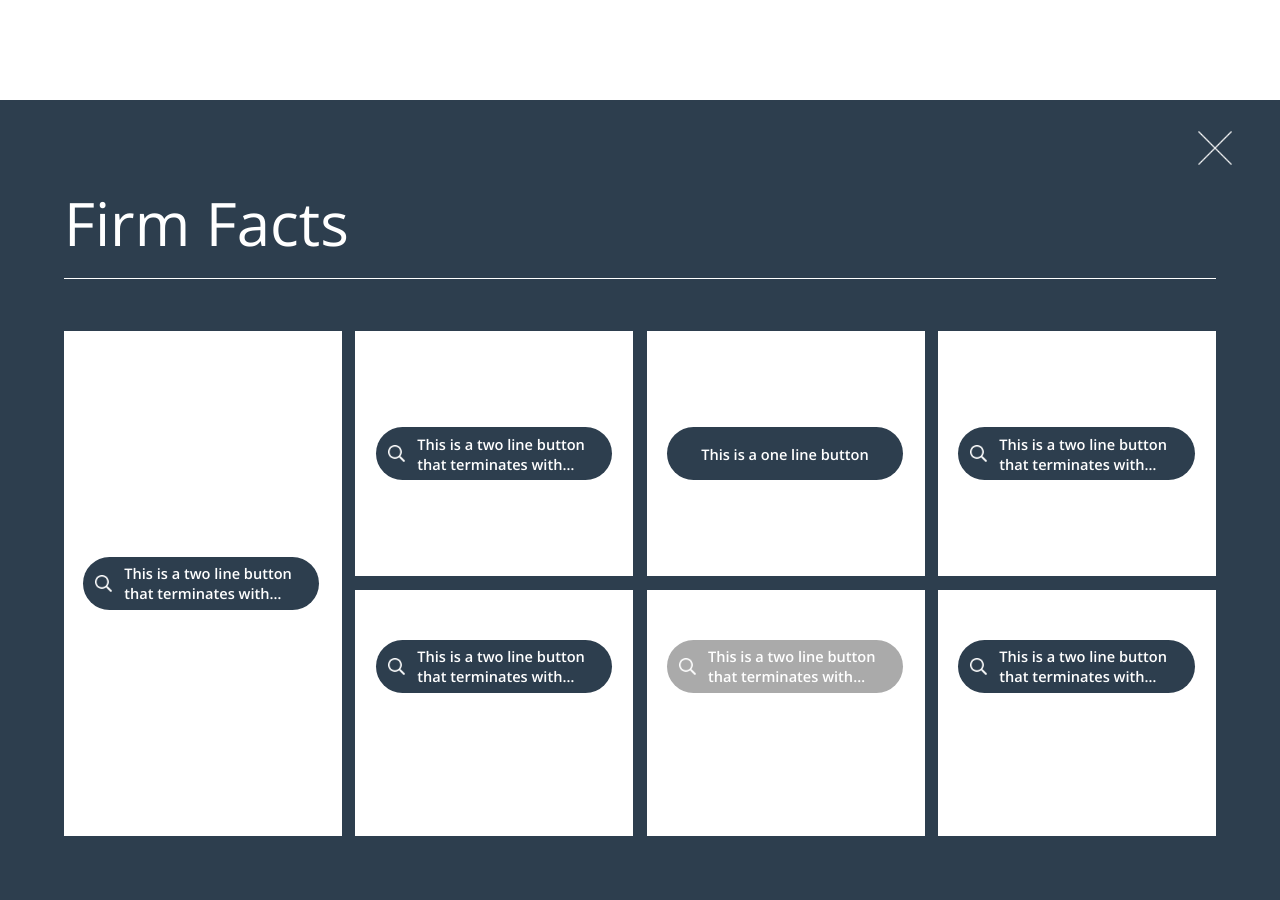
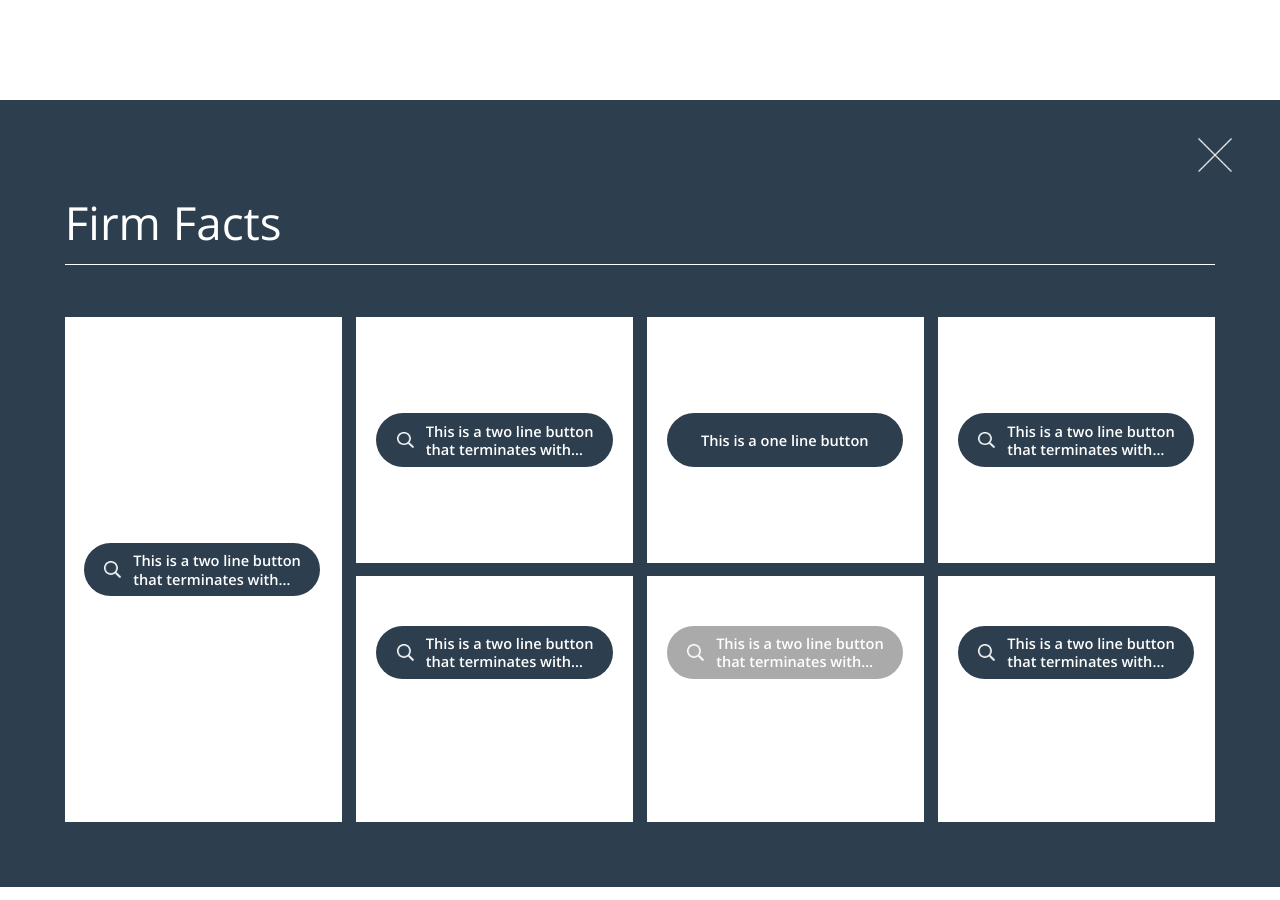
Before and after one commit to SthanleyZ/Challenge, a React (Vite) app: page / in a window 1280 px wide. Built offline with nearby package versions, Linux system fonts and the light colour scheme.

Commit message:
feat(challenge): scalling proportions

```diff
--- a/src/components/Button/Button.module.scss
+++ b/src/components/Button/Button.module.scss
@@ -1,7 +1,6 @@
 .button {
-  width: clamp(40px, 310px, 18.46vw);
-  height: clamp(40px, 70px, 4.17vw);
-  padding: clamp(8px, 16px, 0.952381vw);
+  width: clamp(141.7px, 310px, 18.46vw);
+  height: clamp(32px, 70px, 4.17vw);
   border: none;
   color: white;
   display: flex;
@@ -12,6 +11,10 @@
   border-radius: 70px;
   background-color: #2D3E4E;
 
+  &.icon-text{
+    padding:clamp(5px, 11px, 0.66vw) clamp(8.67px, 19px, 1.14vw) clamp(5px, 11px, 0.66vw)  clamp(12.36px, 27px, 1.61vw);
+  }
+
   /* Top row button */
   &.top {
     position: initial;
@@ -20,19 +23,20 @@
   /* Bottom row button */
   &.bottom {
     position: absolute;
-    top: calc(50px - var(--card-border-width)); /* Subtract border width from 50px */
+    top: clamp(22.88px, 50px, 2.98vw);
   }
 
   .icon {
-    width: clamp(11px, 22px, 1.31vw);
-    height: clamp(11px, 22px, 1.31vw);
-    margin-right: clamp(8px, 16px, 0.95vw);
+    width: clamp(10px, 22px, 1.31vw);
+    height: clamp(10px, 22px, 1.31vw);
+    margin-right: clamp(7.3px, 16px, 0.95vw);
   }
 
   .label {
-    font-size: clamp(10px, 19px, 1.14vw);
+    font-size: clamp(8.75px, 19px, 1.14vw);
     font-weight: 600;
     text-align: start;
+    line-height: clamp(10.98px, 24px, 1.43vw);
 
     &.icon-text {
       @supports (-webkit-line-clamp: 2) {
--- a/src/components/FirmFactCard/FirmFactCard.module.scss
+++ b/src/components/FirmFactCard/FirmFactCard.module.scss
@@ -19,14 +19,14 @@
     }
 
     &:nth-of-type(1)button {
-        margin-right: clamp(0.5px, 4px, 0.24vw);
+        margin-right: clamp(1.84px, 4px, 0.24vw);
     }
 
     &:nth-of-type(3)button,
     &:nth-of-type(4)button,
     &:nth-of-type(6)button,
     &:nth-of-type(7)button {
-        margin-right: clamp(0.5px, 2px, 0.12vw);
+        margin-right: clamp(0.92px, 2px, 0.12vw);
     }
 
     /* Top Row - Hover behavior */
@@ -34,14 +34,13 @@
         background-color: #07C06A; // Change card background for top row
     }
 
-    /* Bottom Row - Hover behavior */
+
     &.border {
-        --card-border-width: clamp(6.75px, 15px, 0.9vw);
-        border: var(--card-border-width) solid transparent;
+        border: clamp(6.91px, 15px, 0.9vw) solid transparent;
     }
 
+    /* Bottom Row - Hover behavior */
     &.border:hover {
-        --card-border-width: clamp(6.75px, 15px, 0.9vw);
-        border: var(--card-border-width) solid #07C06A;
+        border: clamp(6.91px, 15px, 0.9vw) solid #07C06A;
     }
 }
--- a/src/components/FirmFacts/FirmFacts.module.scss
+++ b/src/components/FirmFacts/FirmFacts.module.scss
@@ -8,34 +8,33 @@
   background-color: #2D3E4E;
   display: grid;
   grid-template-rows: auto 1fr 1fr;
-  padding: clamp(20px, 5vw, 85px);
+  padding: clamp(58px, 127px, 7.56vw) clamp(38.86px, 85px, 5.06vw) clamp(38.86px, 85px, 5.06vw) clamp(38.86px, 85px, 5.06vw);
   grid-template-columns: repeat(auto-fit, minmax(21.67%, 1fr));
-  gap: clamp(10px, 2vw, 1.07vw);
+  gap: clamp(8.21px, 18px, 1.07vw);
   justify-items: stretch;
   align-content: center;
 }
 
 .close {
   grid-column: 4;
-  height: clamp(10px, 44px, 2.62vw);
-  width: clamp(10px, 44px, 2.62vw);
+  height: clamp(20px, 44px, 2.62vw);
+  width: clamp(20px, 44px, 2.62vw);
   justify-self: end;
-  top: clamp(10px, 50px, 3.88vh);
+  top: clamp(22.88px, 50px, 2.98vw);
   position: absolute;
-  right: clamp(10px, 63px, 3.75vw);
+  right: clamp(28.8px, 63px, 3.75vw);
 }
 
 h1 {
   color: #fff;
-  font-size: clamp(24px, 5vw, 60px);
+  font-size: clamp(27.41px, 60px, 3.57vw);
   font-weight: 400;
   line-height: 1.1;
   text-align: left;
   text-underline-position: from-font;
   text-decoration-skip-ink: none;
-  padding-bottom: clamp(10px, 2vw, 22px);
+  padding-bottom: clamp(10px, 22px, 1.31vw);
   border-bottom: 1px solid #ffffff;
-  margin-bottom: clamp(20px, 3vw, 51px);
-  margin-top: clamp(10px, 2vw, 42px);
+  margin-bottom: clamp(23.3px, 51px, 3.04vw);
   grid-column: span 4;
 }
```
